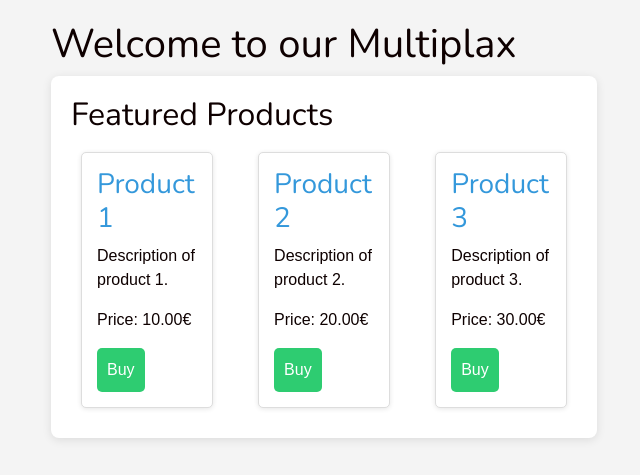
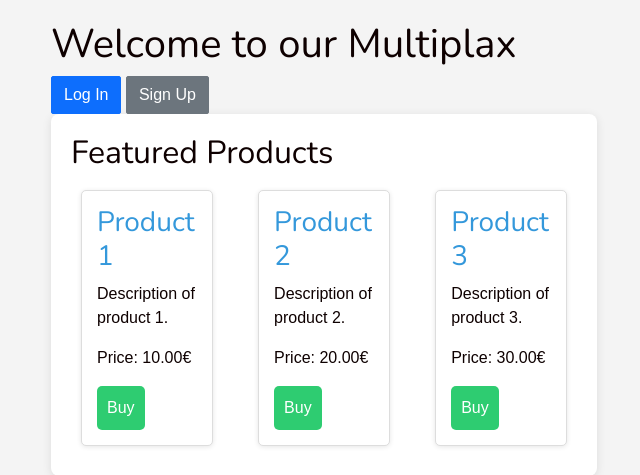
Before and after one commit to anh-nguyen-79/multiplax, a Rails app: page / in a window 1280 px wide. Shown: the top 475 px of the page, without its empty margins (31-671 px from the left). Run offline with Rails 7, Linux system fonts and the light colour scheme; style sheets or scripts are compiled from the project's sources; some libraries are stand-ins or nearby versions.

Commit message:
Adding Auth btn on home page

```diff
--- a/app/views/pages/home.html.erb
+++ b/app/views/pages/home.html.erb
@@ -2,6 +2,11 @@
   <div class="row">
     <div class="col-md-6">
       <h1>Welcome to our Multiplax</h1>
+
+      <div class="auth-links">
+        <%= link_to 'Log In', new_user_session_path, class: 'btn btn-primary' %>
+        <%= link_to 'Sign Up', new_user_registration_path, class: 'btn btn-secondary' %>
+      </div>
 
       <div class="marketplace">
         <h2>Featured Products</h2>
```
